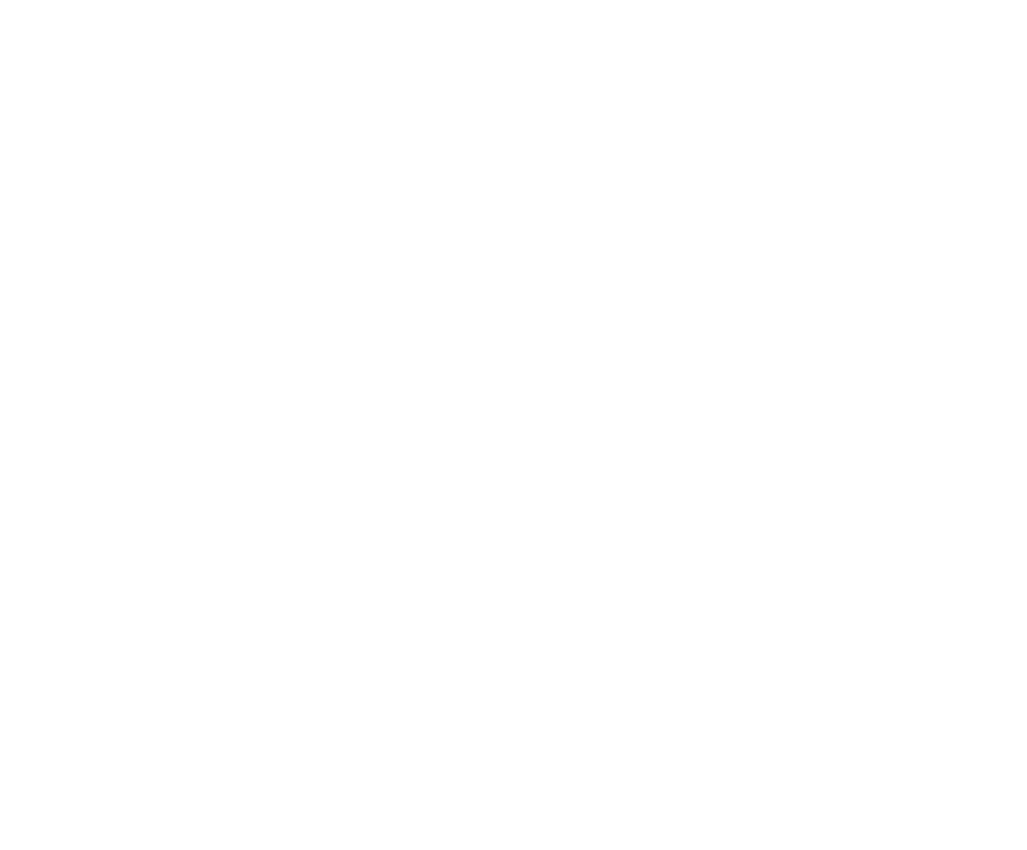
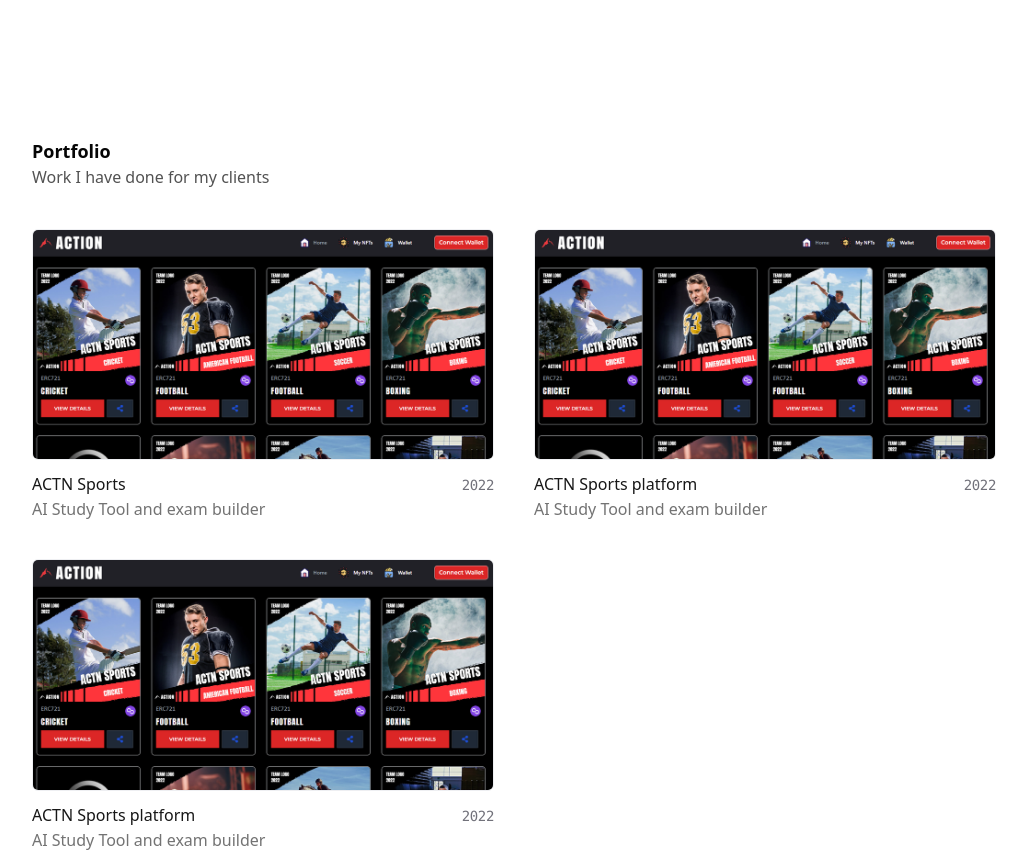
Before and after one commit to ManishGotame/manishgotame.com.np, a Next.js app: page / in a window 1280 px wide. Shown: the part 1600-2450 px from the top of the page, without its empty margins (238-1265 px from the left). Before the commit the page ends 1599 px from the top, so only its background shows below. Built offline with nearby package versions, Linux system fonts and the light colour scheme.

Commit message:
portfolio section: incomplete

```diff
--- a/package.json
+++ b/package.json
@@ -28,6 +28,7 @@
   },
   "devDependencies": {
     "@eslint/eslintrc": "^3",
+    "@tailwindcss/typography": "^0.5.16",
     "@types/node": "^20",
     "@types/prismjs": "^1.26.5",
     "@types/react": "^19",
--- /dev/null
+++ b/src/components/companies/constants.ts
@@ -0,0 +1,53 @@
+import { ICompany } from '@/interfaces'
+
+export const companiesList: ICompany[] = [
+  {
+    title: 'Nexo Games',
+    image: '/companies/nexo-games.png',
+    link: 'https://nexogames.com',
+    height: 50,
+    width: 120,
+    invert: true
+  },
+  {
+    title: 'Digital Power',
+    image: '/companies/dgtlpower.png',
+    link: 'https://dgtlpower.com',
+    height: 50,
+    width: 250
+  },
+  {
+    title: 'Expor',
+    image: '/companies/expor.png',
+    link: 'https://expor.io',
+    height: 50,
+    width: 140,
+    invert: true,
+    grayscale: true
+  },
+  {
+    title: 'Million Dollar Vault',
+    image: '/companies/mdv.png',
+    link: 'https://milliondollarvault.io',
+    height: 50,
+    width: 140,
+    invert: true
+  },
+  {
+    title: 'Art Can Die',
+    image: '/companies/artcandie.png',
+    link: 'https://artcandie.io',
+    height: 50,
+    width: 140,
+    invert: false
+  },
+  {
+    title: 'NFT Fever',
+    image: '/companies/nft-fever.png',
+    link: 'https://nftfever.com',
+    height: 50,
+    width: 140,
+    invert: false,
+    grayscale: false
+  }
+]
--- a/src/components/companies/index.tsx
+++ b/src/components/companies/index.tsx
@@ -1,67 +1,6 @@
 import { cn } from '@/lib/utils'
 import Image from 'next/image'
-
-interface ICompany {
-  title: string
-  image: string
-  link: string
-  height: number
-  width: number
-  invert?: boolean
-  grayscale?: boolean
-}
-
-const companiesList: ICompany[] = [
-  {
-    title: 'Nexo Games',
-    image: '/companies/nexo-games.png',
-    link: 'https://nexogames.com',
-    height: 50,
-    width: 120,
-    invert: true
-  },
-  {
-    title: 'Digital Power',
-    image: '/companies/dgtlpower.png',
-    link: 'https://dgtlpower.com',
-    height: 50,
-    width: 250
-  },
-  {
-    title: 'Expor',
-    image: '/companies/expor.png',
-    link: 'https://expor.io',
-    height: 50,
-    width: 140,
-    invert: true,
-    grayscale: true
-  },
-  {
-    title: 'Million Dollar Vault',
-    image: '/companies/mdv.png',
-    link: 'https://milliondollarvault.io',
-    height: 50,
-    width: 140,
-    invert: true
-  },
-  {
-    title: 'Art Can Die',
-    image: '/companies/artcandie.png',
-    link: 'https://artcandie.io',
-    height: 50,
-    width: 140,
-    invert: false
-  },
-  {
-    title: 'NFT Fever',
-    image: '/companies/nft-fever.png',
-    link: 'https://nftfever.com',
-    height: 50,
-    width: 140,
-    invert: false,
-    grayscale: false
-  }
-]
+import { companiesList } from './constants'
 
 const Companies = () => {
   return (
--- a/src/components/index.ts
+++ b/src/components/index.ts
@@ -1,9 +1,10 @@
 import Hero from './home/hero'
 import SideProjects from './side-projects'
 import Companies from './companies'
+import Portfolio from './portfolio'
 
 export * from './Icon'
 export * from './ui/custom'
 export * from './Layout'
 
-export { Hero, SideProjects, Companies }
+export { Hero, SideProjects, Companies, Portfolio }
--- /dev/null
+++ b/src/components/portfolio/PortfolioCard.tsx
@@ -0,0 +1,31 @@
+import Image from 'next/image'
+
+import { IPortfolio } from '@/interfaces'
+
+const PortfolioCard = ({ title, description, year, image }: IPortfolio) => {
+  return (
+    <div className='flex flex-col justify-between h-full'>
+      <Image
+        src={image}
+        alt={title}
+        height={600}
+        width={600}
+        className='h-full w-full object-contain rounded-md border border-gray-150 dark:border-gray-800 mb-3'
+      />
+
+      <div>
+        <div className='flex justify-between items-baseline mb-1'>
+          <h2 className='font-medium text-gray-900 dark:text-white'>{title}</h2>
+          <span className='text-sm text-zinc-500 font-mono tracking-tight'>
+            {year}
+          </span>
+        </div>
+        <p className='prose prose-zinc leading-[1.2] text-gray-500 dark:text-gray-400 prose-a:text-zinc-600 transition-all prose-a:font-normal'>
+          {description}
+        </p>
+      </div>
+    </div>
+  )
+}
+
+export default PortfolioCard
--- /dev/null
+++ b/src/components/portfolio/index.tsx
@@ -0,0 +1,42 @@
+import { IPortfolio } from '@/interfaces'
+import PortfolioCard from './PortfolioCard'
+
+const portfolio: IPortfolio[] = [
+  {
+    title: 'ACTN Sports',
+    description: 'AI Study Tool and exam builder',
+    year: '2022',
+    image: '/portfolio/actn.png'
+  },
+  {
+    title: 'ACTN Sports platform',
+    description: 'AI Study Tool and exam builder',
+    year: '2022',
+    image: '/portfolio/actn.png'
+  },
+  {
+    title: 'ACTN Sports platform',
+    description: 'AI Study Tool and exam builder',
+    year: '2022',
+    image: '/portfolio/actn.png'
+  }
+]
+const Portfolio = () => {
+  return (
+    <div className='flex flex-col'>
+      <div className='flex flex-col mb-10'>
+        <span className='font-bold text-lg'>Portfolio</span>
+        <span className='font-regular text-gray-600 dark:text-gray-200'>
+          Work I have done for my clients
+        </span>
+      </div>
+      <div className='grid grid-cols-1 md:grid-cols-2 gap-10'>
+        {portfolio.map((project, index) => (
+          <PortfolioCard key={index} {...project} />
+        ))}
+      </div>
+    </div>
+  )
+}
+
+export default Portfolio
--- a/src/interfaces/index.ts
+++ b/src/interfaces/index.ts
@@ -1 +1,2 @@
 export * from './notion.interface'
+export * from './home.interface'
--- a/src/pages/index.tsx
+++ b/src/pages/index.tsx
@@ -1,4 +1,4 @@
-import { Companies, Hero, SideProjects } from '@/components'
+import { Companies, Hero, Portfolio, SideProjects } from '@/components'
 
 // import Image from "next/image";
 // import { Geist, Geist_Mono } from "next/font/google";
@@ -14,10 +14,11 @@ import { Companies, Hero, SideProjects } from '@/components'
 
 export default function Home() {
   return (
-    <div className='flex flex-col gap-[138px] px-4 container max-w-5xl mx-auto bg-white dark:bg-black text-black dark:text-white'>
+    <div className='flex flex-col gap-[138px] px-[16px] sm:px-[30px] md:px-[30px] container max-w-5xl mx-auto bg-white dark:bg-black text-black dark:text-white'>
       <Hero />
       <SideProjects />
       <Companies />
+      <Portfolio />
     </div>
   )
 }
--- a/tailwind.config.ts
+++ b/tailwind.config.ts
@@ -79,9 +79,18 @@ export default {
         lg: 'var(--radius)',
         md: 'calc(var(--radius) - 2px)',
         sm: 'calc(var(--radius) - 4px)'
+      },
+      animation: {
+        marquee: 'marquee 25s linear infinite'
+      },
+      keyframes: {
+        marquee: {
+          '0%': { transform: 'translateX(0%)' },
+          '100%': { transform: 'translateX(-50%)' }
+        }
       }
     }
   },
   // eslint-disable-next-line @typescript-eslint/no-require-imports
-  plugins: [require('tailwindcss-animate')]
+  plugins: [require('tailwindcss-animate'), require('@tailwindcss/typography')]
 } satisfies Config
```
Also changed, not shown: src/interfaces/home.interface.ts (added, +16 -0 lines), public/portfolio/actn.png (added), 1 other file (tests, documents, lock files or other folders).
